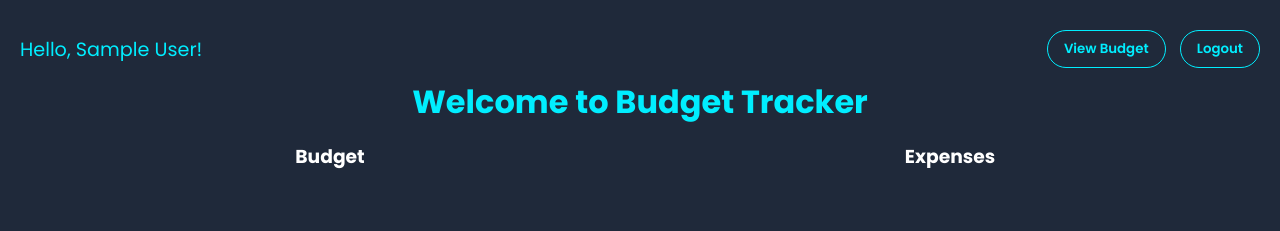
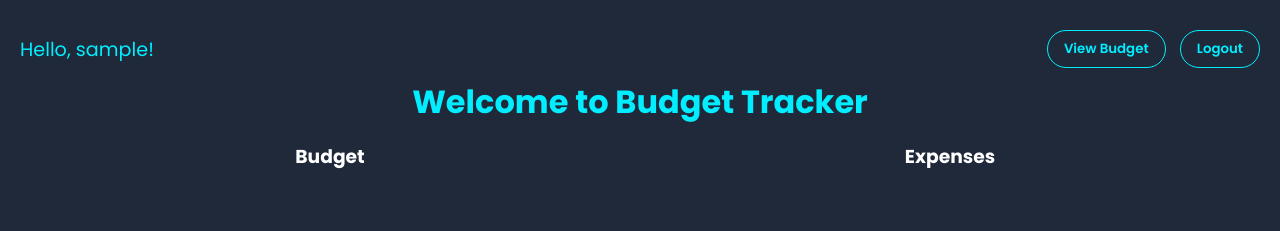
Before and after one commit to WEB-APP-PROJECTS/WEBAPP_BUDGET_TRACKER, a PHP site: page /homepage.php in a window 1280 px wide. Shown: the top 231 px of the page. Run offline with PHP 8.4, Linux system fonts and the light colour scheme; the visitor is signed in with stand-in values (Sample User, id 1); data that the repository does not hold is empty; a map, chart or similar area stays blank.

Commit message:
Finished files

```diff
--- a/WEBAPP-BUDGET-TRACKER/homepage.php
+++ b/WEBAPP-BUDGET-TRACKER/homepage.php
@@ -48,9 +48,9 @@ foreach ($budgetLabels as $i => $name) {
 <body>
 
   <div class="header">
-      <div class="left">Hello, <?php echo $_SESSION['name'] ?? 'User'; ?>!</div>
+      <div class="left">Hello, <?php echo $_SESSION['username'] ?? 'User'; ?>!</div>
     <div class="right">
-      <a href="budgets.php"><button class="btn">View Budget</button></a>
+      <a href="budget.html"><button class="btn">View Budget</button></a>
       <a href="logout.php"><button class="btn">Logout</button></a>
     </div>
   </div>
```
Also changed, not shown: 1 other file.
